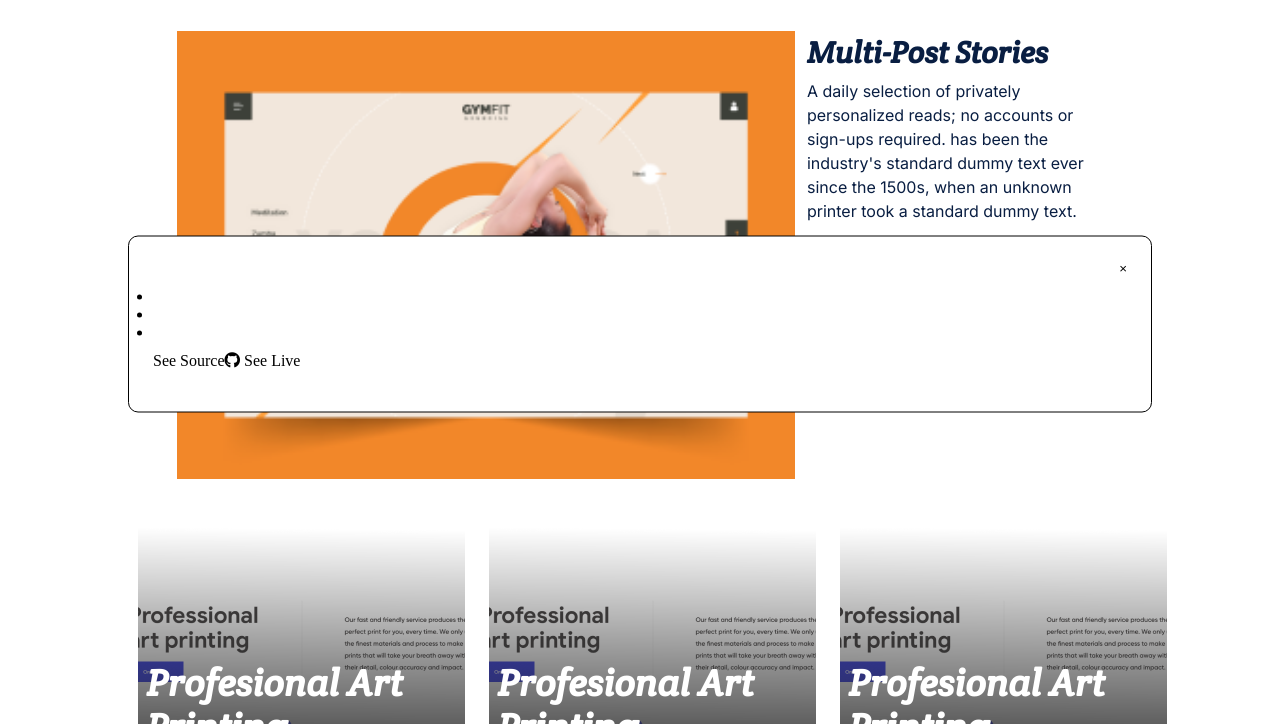
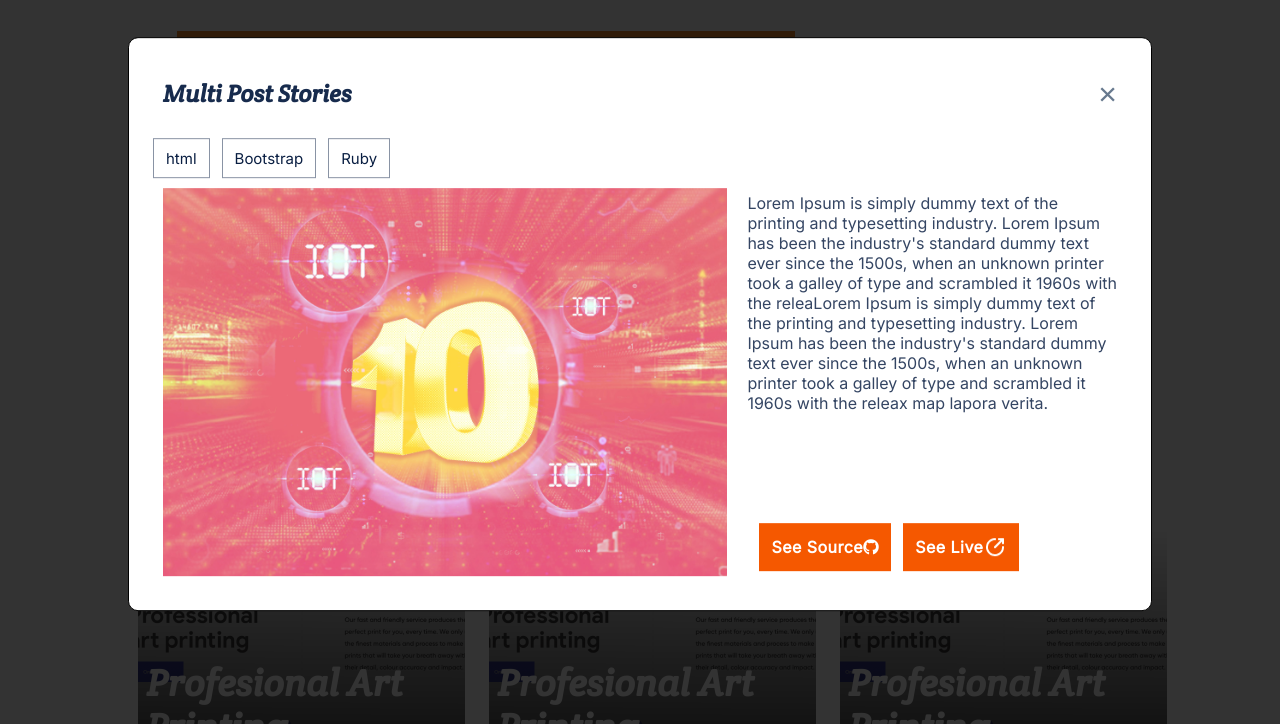
Before and after one commit to farouqdaif1/Portfolio, a website: page index.html in a window 1280 px wide. Both pictures are taken after a click on the link "See Project". Shown: the part 845-1569 px from the top of the page. Drawn offline with Linux system fonts and the light colour scheme.

Commit message:
Fix popup errors

```diff
--- a/css/style.css
+++ b/css/style.css
@@ -601,25 +601,6 @@ nav .ul2 {
   padding: 8px;
 }
 
-nav .ul2 li {
-  height: 56px;
-  width: 100%;
-  font-family: 'Inter', sans-serif;
-  font-size: 32px;
-  font-style: normal;
-  font-weight: 700;
-  line-height: 44px;
-  letter-spacing: 0;
-  text-align: left;
-  border-bottom: solid 1px #fff;
-  padding: 15px;
-}
-
-nav .ul2 li a {
-  color: #fff5e1;
-  text-decoration: none;
-}
-
 .nav-ul.open {
   display: flex;
   flex-direction: column;
@@ -634,6 +615,170 @@ nav .ul2 li a {
 
 #ml.open {
   display: none;
+}
+
+.modal {
+  position: fixed;
+  top: 50%;
+  left: 50%;
+  transform: translate(-50%, -50%) scale(0);
+  -webkit-transform: translate(-50%, -50%) scale(0);
+  -moz-transform: translate(-50%, -50%) scale(0);
+  -ms-transform: translate(-50%, -50%) scale(0);
+  -o-transform: translate(-50%, -50%) scale(0);
+  transition: 200ms ease-in-out;
+  border: 1px solid black;
+  border-radius: 10px;
+  -webkit-border-radius: 10px;
+  -moz-border-radius: 10px;
+  -ms-border-radius: 10px;
+  -o-border-radius: 10px;
+  z-index: 1000;
+  background-color: #ffff;
+  width: 80%;
+  padding: 24px;
+  -webkit-transition: 200ms ease-in-out;
+  -moz-transition: 200ms ease-in-out;
+  -ms-transition: 200ms ease-in-out;
+  -o-transition: 200ms ease-in-out;
+  display: flex;
+  flex-wrap: wrap;
+}
+
+.modal-header {
+  display: flex;
+  flex-direction: row;
+  justify-content: space-between;
+  align-items: center;
+  margin-bottom: 12px;
+  color: #172b4d;
+  font-family: 'Crete Round', serif;
+  font-size: 16px;
+  font-style: normal;
+  font-weight: 400;
+  line-height: 44px;
+  letter-spacing: 0;
+  text-align: left;
+  width: 100%;
+  padding: 10px;
+}
+
+.modal-header .close-model {
+  cursor: pointer;
+  border: none;
+  background: none;
+  outline: none;
+  font-size: 32px;
+  color: #67798e;
+}
+
+.active {
+  transform: translate(-50%, -50%) scale(1);
+  -webkit-transform: translate(-50%, -50%) scale(1);
+  -moz-transform: translate(-50%, -50%) scale(1);
+  -ms-transform: translate(-50%, -50%) scale(1);
+  -o-transform: translate(-50%, -50%) scale(1);
+}
+
+.leng {
+  height: 40px;
+  width: 100%;
+  border-radius: 0;
+  color: #091e42;
+  display: flex;
+  justify-content: flex-start;
+  list-style: none;
+  font-family: 'Inter', sans-serif;
+  font-size: 15px;
+  font-weight: 500;
+  line-height: 20px;
+  letter-spacing: 0;
+  text-align: left;
+}
+
+.leng li {
+  border: 1px solid #8993a4;
+  margin-right: 12px;
+  padding: 10px 12px;
+}
+
+.content-pro {
+  display: flex;
+  flex-direction: column;
+  width: 100%;
+}
+
+#image-container {
+  width: 100%;
+}
+
+.image-proj {
+  width: 100%;
+  height: 100%;
+  padding: 10px 10px;
+}
+
+.buttn-pn {
+  display: flex;
+  flex-direction: row;
+}
+
+.buttn-pn a {
+  display: flex;
+  justify-content: center;
+  align-items: center;
+  margin-left: 12px;
+  margin-top: 12px;
+  text-decoration: none;
+  color: #ffff;
+  background-color: #f55800;
+  padding: 12px;
+  font-family: 'Inter', sans-serif;
+  font-size: 9px;
+  font-style: normal;
+  font-weight: 700;
+  line-height: 24px;
+  letter-spacing: 0.03em;
+  text-align: center;
+}
+
+nav .ul2 li a {
+  color: #fff5e1;
+  text-decoration: none;
+}
+
+.text-pro {
+  width: 100%;
+  height: 50%;
+  display: flex;
+  flex-direction: column;
+  justify-content: space-between;
+  font-family: 'Inter', sans-serif;
+  letter-spacing: 0;
+  text-align: left;
+  padding: 15px 10px;
+  font-size: 10px;
+  color: #344563;
+  font-style: normal;
+  font-weight: 400;
+  line-height: 20px;
+}
+
+#overaly {
+  position: fixed;
+  opacity: 0;
+  top: 0;
+  left: 0;
+  right: 0;
+  bottom: 0;
+  background-color: rgba(0, 0, 0, 0.8);
+  pointer-events: none;
+  z-index: 999;
+}
+
+#overaly.active-o {
+  opacity: 1;
+  pointer-events: all;
 }
 
 @media (min-width: 1000px) {
@@ -715,6 +860,23 @@ nav .ul2 li a {
     flex-direction: row;
     align-items: center;
     justify-content: center;
+  }
+
+  .buttn-pn {
+    display: flex;
+    flex-direction: row;
+  }
+
+  .buttn-pn a {
+    display: flex;
+    justify-content: center;
+    align-items: center;
+    margin-left: 12px;
+    text-decoration: none;
+    color: #ffff;
+    background-color: #f55800;
+    padding: 12px;
+    font-size: 16px;
   }
 
   nav .toul .ul2 li {
@@ -1010,51 +1172,37 @@ nav .ul2 li a {
   #ml.open {
     display: block;
   }
-  .modal{
-    position:fixed;
-    top:50%;
-    left:50%;
-    transform: translate(-50%,-50%) scale(0);
-    -webkit-transform: translate(-50%,-50%) scale(0);
-    -moz-transform: translate(-50%,-50%) scale(0);
-    -ms-transform: translate(-50%,-50%) scale(0);
-    -o-transform: translate(-50%,-50%) scale(0);
-    border: 1px solid black;
-    border-radius: 10px;
-    -webkit-border-radius: 10px;
-    -moz-border-radius: 10px;
-    -ms-border-radius: 10px;
-    -o-border-radius: 10px;
-    z-index: 1000;
-    background-color: #ffff;
-    width:80%;
-    padding: 24px;
+
+  .content-pro {
+    display: flex;
+    flex-direction: row;
+    width: 100%;
+  }
+
+  #image-container {
+    width: 60%;
+  }
+
+  .image-proj {
+    width: 100%;
+    height: 100%;
+    padding: 10px 10px;
+  }
+
+  .text-pro {
+    width: 40%;
+    height: 100%;
+    display: flex;
+    flex-direction: column;
+    justify-content: space-between;
+    font-family: 'Inter', sans-serif;
+    letter-spacing: 0;
+    text-align: left;
+    padding: 15px 10px;
+    font-size: 16px;
+    color: #344563;
+    font-style: normal;
+    font-weight: 400;
+    line-height: 20px;
+  }
 }
-.modal-header{
-  display:flex;
-  justify-content: space-between;
-  align-items: center;
-  margin-bottom: 12px;
-  color: #172B4D;
-  font-family: 'Crete Round', serif;
-  font-size: 20px;
-  font-style: normal;
-  font-weight: 400;
-  line-height: 44px;
-  letter-spacing: 0em;
-  text-align: left;
-}
-.modal-header .close-model{
-  cursor: pointer;
-  border: none;
-  background: none;
-  outline: none;
-}
-.active{
-  transform: translate(-50%,-50%) scale(1);
-  -webkit-transform: translate(-50%,-50%) scale(1);
-  -moz-transform: translate(-50%,-50%) scale(1);
-  -ms-transform: translate(-50%,-50%) scale(1);
-  -o-transform: translate(-50%,-50%) scale(1);
-}
-}
--- a/index.html
+++ b/index.html
@@ -104,7 +104,7 @@
             <h2 class="title">My Recent Work</h2>
             <div class="line"></div>
           </div>
-            <div class="main-work">
+            <div class="main-work" id="main"  >
               <img src="image/Img-Placeholder.png" alt="My project" />
               <div class="div">
               <div class="title-post">
@@ -136,17 +136,19 @@
             <li id="leng3"></li>
           </ul>
           <div class="content-pro">
+            <div id="image-container"><img class="image-proj" src="../" alt="Project background" /></div>
             <div class="text-pro">
                 <p id="text-pro"></p>
-                <a>See Source<i class="fab fa-github"></i></a>
-                <a>See Live<img src="image/live.png"/></a>
+                <div class="buttn-pn">
+                  <a id="see_Source" target="blank" href="">See Source<i class="fab fa-github"></i></a>
+                  <a id="see_live" target="blank" href="">See Live<img src="image/live.png" alt="live-icon"/></a>
+                </div>
             </div>
-            <img class="image-proj" src="" alt=""/>
           </div>
         </div>
-        <div id="overaly"></div>
+        <div id="overaly" class="overaly"></div>
             <div class="work">
-              <div class="work-cards">
+              <div class="work-cards" id="proj_2">
                 <img src="image/background.png" alt="backgrounf for project">
                   <div class="content">
                     <div class="title-project">
@@ -163,7 +165,7 @@
                     <a class="see-pro" href="#">See Project</a>
                   </div>
                   </div>
-              <div class="work-cards">
+              <div class="work-cards" id="proj_3">
                 <img src="image/background.png"  alt="backgrounf for project"/>
                   <div class="content">
                     <div class="title-project">
@@ -180,7 +182,7 @@
                     <a class="see-pro" href="#">See Project</a>
                   </div>
                   </div>
-              <div class="work-cards">
+              <div class="work-cards" id="proj_4">
                 <img src="image/background.png" alt="backgrounf for project">
                   <div class="content">
                     <div class="title-project">
@@ -197,7 +199,7 @@
                     <a class="see-pro" href="#">See Project</a>
                   </div>
                   </div>
-                <div class="work-cards">
+                <div class="work-cards" id="proj_5">
                   <img src="image/background.png" alt="backgrounf for project">
                     <div class="content">
                       <div class="title-project">
@@ -214,7 +216,7 @@
                       <a class="see-pro" href="#">See Project</a>
                     </div>
                     </div>
-              <div class="work-cards">
+              <div class="work-cards" id="proj_6">
                 <img src="image/background.png" alt="backgrounf for project">
                   <div class="content">
                     <div class="title-project">
@@ -231,7 +233,7 @@
                     <a class="see-pro" href="#">See Project</a>
                   </div>
                   </div>
-              <div class="work-cards">
+              <div class="work-cards" id="proj_7">
                 <img src="image/background.png" alt="backgrounf for project">
                   <div class="content">
                     <div class="title-project">
--- a/js/popup.js
+++ b/js/popup.js
@@ -1,69 +1,119 @@
+// object to store data
 const data = {
   main: {
     name: 'Keeping track of hundreds  of components website',
-    description: "Lorem Ipsum is simply dummy text of the printing and typesetting industry. Lorem Ipsum has been the industry's standard dummy text ever since the 1500s, when an unknown printer took a galley of type and scrambled it 1960s with the releaLorem Ipsum is simply dummy text of the printing and typesetting industry. Lorem Ipsum has been the industry's standard dummy text ever since the 1500s, when an unknown printer took a galley of type and scrambled it 1960s with the releax map lapora verita.Lorem Ipsum is simply dummy text of the printing and typesetting industry. Lorem Ipsum has been the industry's standard dummy text ever since the 1500s, when an unknown printer took a galley of type and scrambled it 1960s with the releaLorem Ipsum is simply dummy text of the printing and typesetting industry. Lorem Ipsum has been the industry's standard dummy text ever since the 1500s, when an unknown printer took a galley of type and scrambled it 1960s with the releax map lapora verita.",
-    technologies: ['html', 'Bootstrap', 'Ruby on rails'],
-    img: '../image/snap.png',
+    description: "Lorem Ipsum is simply dummy text of the printing and typesetting industry. Lorem Ipsum has been the industry's standard dummy text ever since the 1500s, when an unknown printer took a galley of type and scrambled it 1960s with the releaLorem Ipsum is simply dummy text of the printing and typesetting industry. Lorem Ipsum has been the industry's standard dummy text ever since the 1500s, when an unknown printer took a galley of type and scrambled it 1960s with the releax map lapora verita.",
+    language1: 'html',
+    language2: 'Bootstrap',
+    language3: 'Ruby ',
+    img: 'image/snap.png',
     seeLive: 'https://www.google.com/',
     seeSource: 'https://www.google.com/',
   },
   proj1: {
     name: 'Multi Post Stories',
-    description: "Lorem Ipsum is simply dummy text of the printing and typesetting industry. Lorem Ipsum has been the industry's standard dummy text ever since the 1500s, when an unknown printer took a galley of type and scrambled it 1960s with the releaLorem Ipsum is simply dummy text of the printing and typesetting industry. Lorem Ipsum has been the industry's standard dummy text ever since the 1500s, when an unknown printer took a galley of type and scrambled it 1960s with the releax map lapora verita.Lorem Ipsum is simply dummy text of the printing and typesetting industry. Lorem Ipsum has been the industry's standard dummy text ever since the 1500s, when an unknown printer took a galley of type and scrambled it 1960s with the releaLorem Ipsum is simply dummy text of the printing and typesetting industry. Lorem Ipsum has been the industry's standard dummy text ever since the 1500s, when an unknown printer took a galley of type and scrambled it 1960s with the releax map lapora verita.",
-    technologies: ['html', 'Bootstrap', 'Ruby on rails'],
-    img: '../image/snap.png',
+    description: "Lorem Ipsum is simply dummy text of the printing and typesetting industry. Lorem Ipsum has been the industry's standard dummy text ever since the 1500s, when an unknown printer took a galley of type and scrambled it 1960s with the releaLorem Ipsum is simply dummy text of the printing and typesetting industry. Lorem Ipsum has been the industry's standard dummy text ever since the 1500s, when an unknown printer took a galley of type and scrambled it 1960s with the releax map lapora verita.",
+    language1: 'html',
+    language2: 'Bootstrap',
+    language3: 'Ruby ',
+    img: 'image/snap.png',
     seeLive: 'https://www.google.com/',
     seeSource: 'https://www.google.com/',
   },
   proj2: {
     name: 'Multi Post Stories',
-    description: "Lorem Ipsum is simply dummy text of the printing and typesetting industry. Lorem Ipsum has been the industry's standard dummy text ever since the 1500s, when an unknown printer took a galley of type and scrambled it 1960s with the releaLorem Ipsum is simply dummy text of the printing and typesetting industry. Lorem Ipsum has been the industry's standard dummy text ever since the 1500s, when an unknown printer took a galley of type and scrambled it 1960s with the releax map lapora verita.Lorem Ipsum is simply dummy text of the printing and typesetting industry. Lorem Ipsum has been the industry's standard dummy text ever since the 1500s, when an unknown printer took a galley of type and scrambled it 1960s with the releaLorem Ipsum is simply dummy text of the printing and typesetting industry. Lorem Ipsum has been the industry's standard dummy text ever since the 1500s, when an unknown printer took a galley of type and scrambled it 1960s with the releax map lapora verita.",
-    technologies: ['html', 'Bootstrap', 'Ruby on rails'],
-    img: '../image/snap.png',
+    description: "Lorem Ipsum is simply dummy text of the printing and typesetting industry. Lorem Ipsum has been the industry's standard dummy text ever since the 1500s, when an unknown printer took a galley of type and scrambled it 1960s with the releaLorem Ipsum is simply dummy text of the printing and typesetting industry. Lorem Ipsum has been the industry's standard dummy text ever since the 1500s, when an unknown printer took a galley of type and scrambled it 1960s with the releax map lapora verita.",
+    language1: 'html',
+    language2: 'Bootstrap',
+    language3: 'Ruby ',
+    img: 'image/snap.png',
     seeLive: 'https://www.google.com/',
     seeSource: 'https://www.google.com/',
   },
   proj3: {
     name: 'Multi Post Stories',
-    description: "Lorem Ipsum is simply dummy text of the printing and typesetting industry. Lorem Ipsum has been the industry's standard dummy text ever since the 1500s, when an unknown printer took a galley of type and scrambled it 1960s with the releaLorem Ipsum is simply dummy text of the printing and typesetting industry. Lorem Ipsum has been the industry's standard dummy text ever since the 1500s, when an unknown printer took a galley of type and scrambled it 1960s with the releax map lapora verita.Lorem Ipsum is simply dummy text of the printing and typesetting industry. Lorem Ipsum has been the industry's standard dummy text ever since the 1500s, when an unknown printer took a galley of type and scrambled it 1960s with the releaLorem Ipsum is simply dummy text of the printing and typesetting industry. Lorem Ipsum has been the industry's standard dummy text ever since the 1500s, when an unknown printer took a galley of type and scrambled it 1960s with the releax map lapora verita.",
-    technologies: ['html', 'Bootstrap', 'Ruby on rails'],
-    img: '../image/snap.png',
+    description: "Lorem Ipsum is simply dummy text of the printing and typesetting industry. Lorem Ipsum has been the industry's standard dummy text ever since the 1500s, when an unknown printer took a galley of type and scrambled it 1960s with the releaLorem Ipsum is simply dummy text of the printing and typesetting industry. Lorem Ipsum has been the industry's standard dummy text ever since the 1500s, when an unknown printer took a galley of type and scrambled it 1960s with the releax map lapora verita.",
+    language1: 'html',
+    language2: 'Bootstrap',
+    language3: 'Ruby ',
+    img: 'image/snap.png',
     seeLive: 'https://www.google.com/',
     seeSource: 'https://www.google.com/',
   },
   proj4: {
     name: 'Multi Post Stories',
-    description: "Lorem Ipsum is simply dummy text of the printing and typesetting industry. Lorem Ipsum has been the industry's standard dummy text ever since the 1500s, when an unknown printer took a galley of type and scrambled it 1960s with the releaLorem Ipsum is simply dummy text of the printing and typesetting industry. Lorem Ipsum has been the industry's standard dummy text ever since the 1500s, when an unknown printer took a galley of type and scrambled it 1960s with the releax map lapora verita.Lorem Ipsum is simply dummy text of the printing and typesetting industry. Lorem Ipsum has been the industry's standard dummy text ever since the 1500s, when an unknown printer took a galley of type and scrambled it 1960s with the releaLorem Ipsum is simply dummy text of the printing and typesetting industry. Lorem Ipsum has been the industry's standard dummy text ever since the 1500s, when an unknown printer took a galley of type and scrambled it 1960s with the releax map lapora verita.",
-    technologies: ['html', 'Bootstrap', 'Ruby on rails'],
-    img: '../image/snap.png',
+    description: "Lorem Ipsum is simply dummy text of the printing and typesetting industry. Lorem Ipsum has been the industry's standard dummy text ever since the 1500s, when an unknown printer took a galley of type and scrambled it 1960s with the releaLorem Ipsum is simply dummy text of the printing and typesetting industry. Lorem Ipsum has been the industry's standard dummy text ever since the 1500s, when an unknown printer took a galley of type and scrambled it 1960s with the releax map lapora verita.",
+    language1: 'html',
+    language2: 'Bootstrap',
+    language3: 'Ruby ',
+    img: 'image/snap.png',
     seeLive: 'https://www.google.com/',
     seeSource: 'https://www.google.com/',
   },
   proj5: {
     name: 'Multi Post Stories',
-    description: "Lorem Ipsum is simply dummy text of the printing and typesetting industry. Lorem Ipsum has been the industry's standard dummy text ever since the 1500s, when an unknown printer took a galley of type and scrambled it 1960s with the releaLorem Ipsum is simply dummy text of the printing and typesetting industry. Lorem Ipsum has been the industry's standard dummy text ever since the 1500s, when an unknown printer took a galley of type and scrambled it 1960s with the releax map lapora verita.Lorem Ipsum is simply dummy text of the printing and typesetting industry. Lorem Ipsum has been the industry's standard dummy text ever since the 1500s, when an unknown printer took a galley of type and scrambled it 1960s with the releaLorem Ipsum is simply dummy text of the printing and typesetting industry. Lorem Ipsum has been the industry's standard dummy text ever since the 1500s, when an unknown printer took a galley of type and scrambled it 1960s with the releax map lapora verita.",
-    technologies: ['html', 'Bootstrap', 'Ruby on rails'],
-    img: '../image/snap.png',
+    description: "Lorem Ipsum is simply dummy text of the printing and typesetting industry. Lorem Ipsum has been the industry's standard dummy text ever since the 1500s, when an unknown printer took a galley of type and scrambled it 1960s with the releaLorem Ipsum is simply dummy text of the printing and typesetting industry. Lorem Ipsum has been the industry's standard dummy text ever since the 1500s, when an unknown printer took a galley of type and scrambled it 1960s with the releax map lapora verita.",
+    language1: 'html',
+    language2: 'Bootstrap',
+    language3: 'Ruby ',
+    img: 'image/snap.png',
     seeLive: 'https://www.google.com/',
     seeSource: 'https://www.google.com/',
   },
-  proj6: {
+  proj16: {
     name: 'Multi Post Stories',
-    description: "Lorem Ipsum is simply dummy text of the printing and typesetting industry. Lorem Ipsum has been the industry's standard dummy text ever since the 1500s, when an unknown printer took a galley of type and scrambled it 1960s with the releaLorem Ipsum is simply dummy text of the printing and typesetting industry. Lorem Ipsum has been the industry's standard dummy text ever since the 1500s, when an unknown printer took a galley of type and scrambled it 1960s with the releax map lapora verita.Lorem Ipsum is simply dummy text of the printing and typesetting industry. Lorem Ipsum has been the industry's standard dummy text ever since the 1500s, when an unknown printer took a galley of type and scrambled it 1960s with the releaLorem Ipsum is simply dummy text of the printing and typesetting industry. Lorem Ipsum has been the industry's standard dummy text ever since the 1500s, when an unknown printer took a galley of type and scrambled it 1960s with the releax map lapora verita.",
-    technologies: ['html', 'Bootstrap', 'Ruby on rails'],
-    img: '../image/snap.png',
+    description: "Lorem Ipsum is simply dummy text of the printing and typesetting industry. Lorem Ipsum has been the industry's standard dummy text ever since the 1500s, when an unknown printer took a galley of type and scrambled it 1960s with the releaLorem Ipsum is simply dummy text of the printing and typesetting industry. Lorem Ipsum has been the industry's standard dummy text ever since the 1500s, when an unknown printer took a galley of type and scrambled it 1960s with the releax map lapora verita.",
+    language1: 'html',
+    language2: 'Bootstrap',
+    language3: 'Ruby ',
+    img: 'image/snap.png',
     seeLive: 'https://www.google.com/',
     seeSource: 'https://www.google.com/',
   },
 };
+// Array to store the objects from dataObject
+const projArr = [data.main, data.proj1, data.proj2, data.proj3, data.proj4, data.proj5, data.proj6];
+// JS for the Modal popups
 const main = document.querySelector('#see-btn');
 const closeM = document.querySelector('#close-Model');
 const side = document.querySelectorAll('.see-pro');
+// JS for the data object modal skeleton
+const title = document.querySelector('.model-title');
+const leng1 = document.querySelector('#leng1');
+const leng2 = document.querySelector('#leng2');
+const leng3 = document.querySelector('#leng3');
+const textPro = document.querySelector('#text-pro');
+const Source = document.querySelector('#see_Source');
+const live = document.querySelector('#see_live');
+const imageProj = document.querySelector('.image-proj');
+// function for add content to skelton
+function DataInmodel(dpro) {
+  title.innerHTML = dpro.name;
+  textPro.innerHTML = dpro.description;
+  leng1.innerHTML = dpro.language1;
+  leng2.innerHTML = dpro.language2;
+  leng3.innerHTML = dpro.language3;
+  imageProj.src = dpro.img;
+  live.href = dpro.seeLive;
+  Source.href = dpro.seeSource;
+}
+
+// function for add active class
 function popUp() {
   document.querySelector('.modal').classList.toggle('active');
+  document.querySelector('#overaly').classList.toggle('active-o');
 }
+// Add listener for buttons
 main.addEventListener('click', popUp);
 closeM.addEventListener('click', popUp);
 side.forEach((x) => {
   x.addEventListener('click', popUp);
 });
+// Get the data from Array
+document.querySelector('#main').addEventListener('click', DataInmodel(projArr[0]));
+document.querySelector('#proj_2').addEventListener('click', DataInmodel(projArr[1]));
+document.querySelector('#proj_3').addEventListener('click', DataInmodel(projArr[2]));
+document.querySelector('#proj_3').addEventListener('click', DataInmodel(projArr[3]));
+document.querySelector('#proj_5').addEventListener('click', DataInmodel(projArr[4]));
+document.querySelector('#proj_6').addEventListener('click', DataInmodel(projArr[5]));
+document.querySelector('#proj_7').addEventListener('click', DataInmodel(projArr[6]));
```
